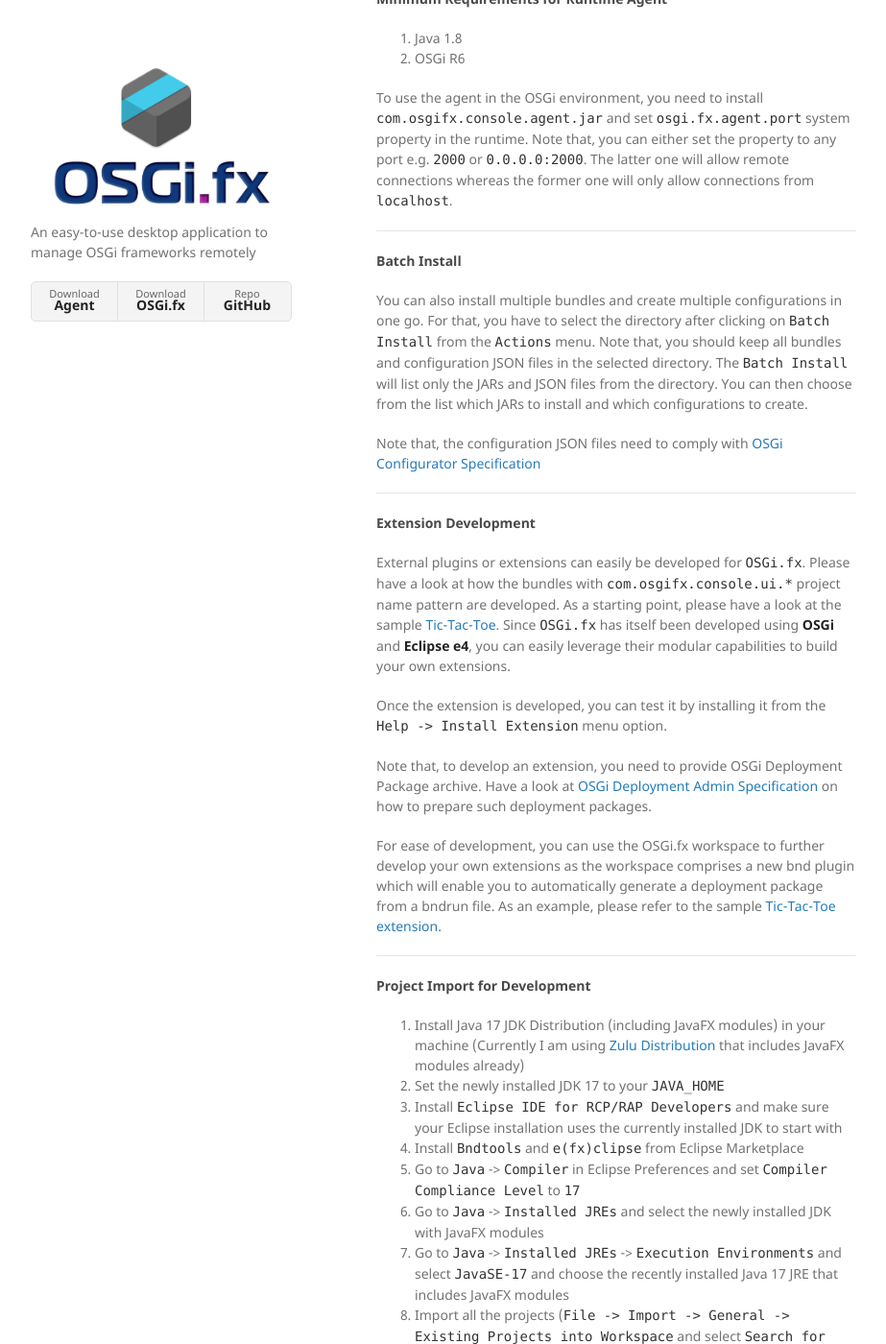
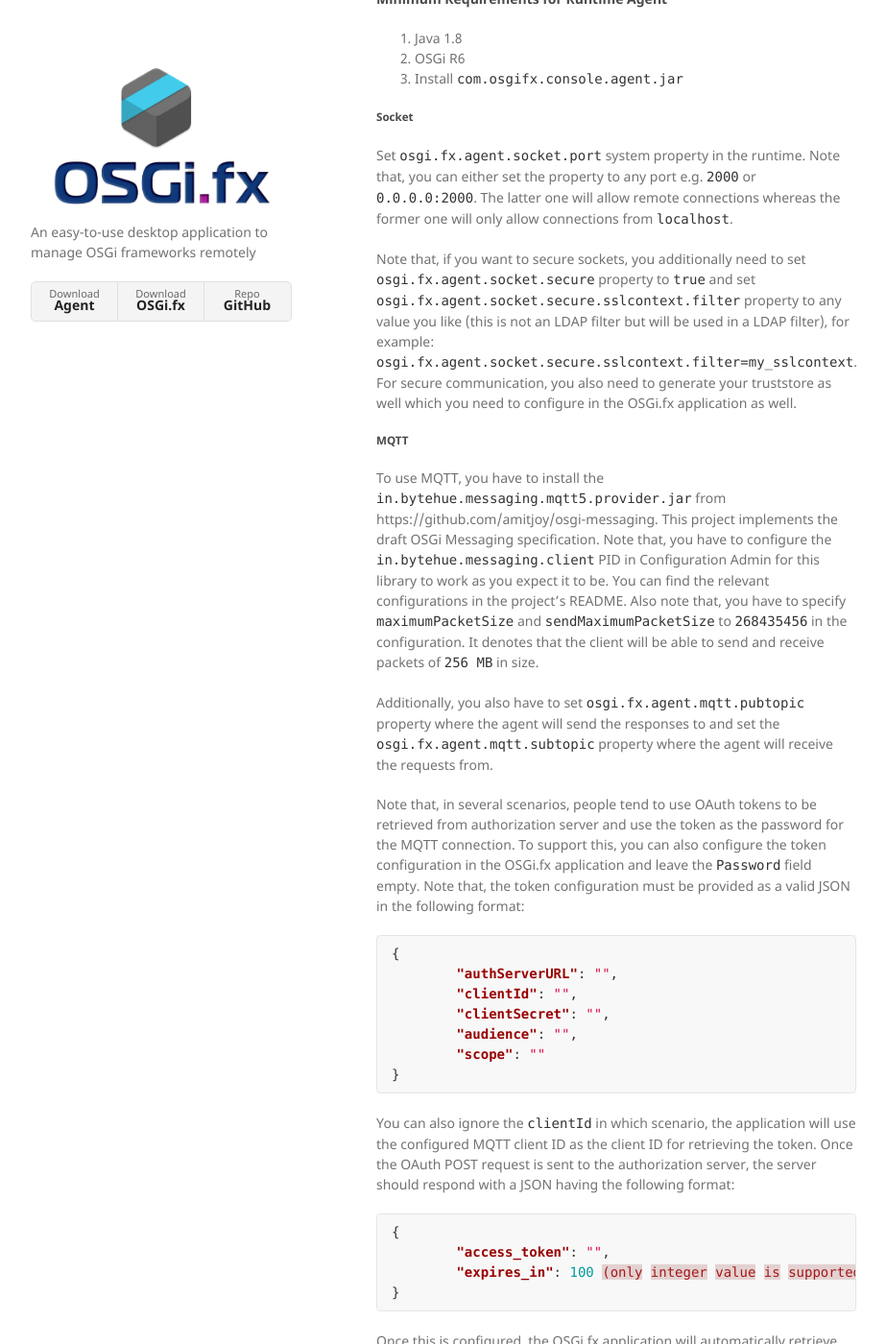
Before and after one commit to amitjoy/osgifx, a Jekyll site: the page built from index.md, in a window 1280 px wide and 1400 px high, scrolled down 5810 px. Shown: the whole window at 96% size, without its empty margins (178-1101 px from the left). Built offline with Jekyll 4.4.1, drawn with Linux system fonts in a browser that asks for light colours; some of the changed text lies outside the part shown.

Commit message:
Added MQTT agent how-to guide

````diff
--- a/index.md
+++ b/index.md
@@ -87,8 +87,42 @@
 
 1. Java 1.8
 2. OSGi R6
+3. Install `com.osgifx.console.agent.jar`
 
-To use the agent in the OSGi environment, you need to install `com.osgifx.console.agent.jar` and set `osgi.fx.agent.port` system property in the runtime. Note that, you can either set the property to any port e.g. `2000` or `0.0.0.0:2000`. The latter one will allow remote connections whereas the former one will only allow connections from `localhost`.
+##### Socket
+
+Set `osgi.fx.agent.socket.port` system property in the runtime. Note that, you can either set the property to any port e.g. `2000` or `0.0.0.0:2000`. The latter one will allow remote connections whereas the former one will only allow connections from `localhost`.
+
+Note that, if you want to secure sockets, you additionally need to set `osgi.fx.agent.socket.secure` property to `true` and set `osgi.fx.agent.socket.secure.sslcontext.filter` property to any value you like (this is not an LDAP filter but will be used in a LDAP filter), for example: `osgi.fx.agent.socket.secure.sslcontext.filter=my_sslcontext`. For secure communication, you also need to generate your truststore as well which you need to configure in the OSGi.fx application as well.
+
+##### MQTT
+
+To use MQTT, you have to install the `in.bytehue.messaging.mqtt5.provider.jar` from https://github.com/amitjoy/osgi-messaging. This project implements the draft OSGi Messaging specification. Note that, you have to configure the `in.bytehue.messaging.client` PID in Configuration Admin for this library to work as you expect it to be. You can find the relevant configurations in the project's README. Also note that, you have to specify `maximumPacketSize` and `sendMaximumPacketSize` to `268435456` in the configuration. It denotes that the client will be able to send and receive packets of `256 MB` in size.
+
+Additionally, you also have to set `osgi.fx.agent.mqtt.pubtopic` property where the agent will send the responses to and set the `osgi.fx.agent.mqtt.subtopic` property where the agent will receive the requests from.
+
+Note that, in several scenarios, people tend to use OAuth tokens to be retrieved from authorization server and use the token as the password for the MQTT connection. To support this, you can also configure the token configuration in the OSGi.fx application and leave the `Password` field empty. Note that, the token configuration must be provided as a valid JSON in the following format:
+
+```json
+{
+	"authServerURL": "",
+	"clientId": "",
+	"clientSecret": "",
+	"audience": "",
+	"scope": ""
+}
+```
+
+You can also ignore the `clientId` in which scenario, the application will use the configured MQTT client ID as the client ID for retrieving the token. Once the OAuth POST request is sent to the authorization server, the server should respond with a JSON having the following format:
+
+```json
+{
+	"access_token": "",
+	"expires_in": 100 (only integer value is supported here)
+}
+```
+
+Once this is configured, the OSGi.fx application will automatically retrieve the token for every session and authenticate with the broker.
 
 --------------------------------------------------------------------------------------------------------------
 
````
